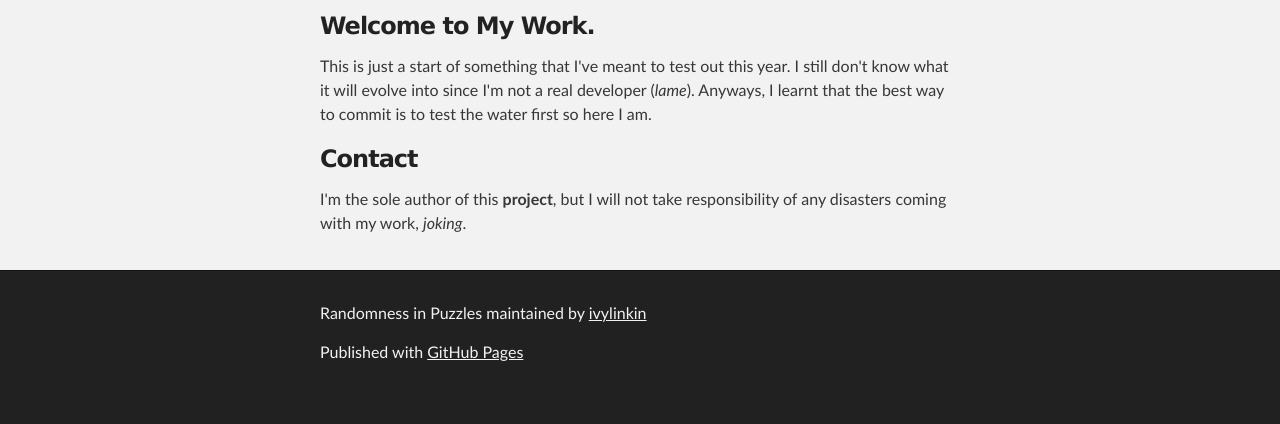
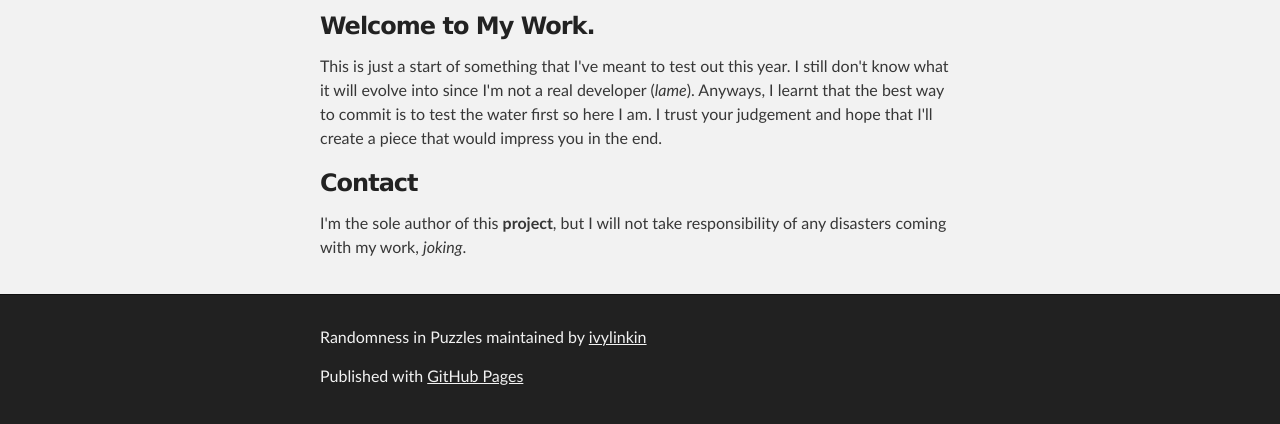
Before and after one commit to ivylinkin/first-project-site, a plain HTML site: page index.html in a window 1280 px wide. Shown: the part 252-676 px from the top of the page. Drawn offline with Linux system fonts and the light colour scheme.

Commit message:
Editing the ending of first paragraph

```diff
--- a/index.html
+++ b/index.html
@@ -34,7 +34,7 @@
         <h3>
 <a id="welcome-to-my-work" class="anchor" href="#welcome-to-my-work" aria-hidden="true"><span aria-hidden="true" class="octicon octicon-link"></span></a>Welcome to My Work.</h3>
 
-<p>This is just a start of something that I've meant to test out this year. I still don't know what it will evolve into since I'm not a real developer (<em>lame</em>). Anyways, I learnt that the best way to commit is to test the water first so here I am.</p>
+<p>This is just a start of something that I've meant to test out this year. I still don't know what it will evolve into since I'm not a real developer (<em>lame</em>). Anyways, I learnt that the best way to commit is to test the water first so here I am. I trust your judgement and hope that I'll create a piece that would impress you in the end.</p>
 
 <h3>
 <a id="contact" class="anchor" href="#contact" aria-hidden="true"><span aria-hidden="true" class="octicon octicon-link"></span></a>Contact</h3>
```
